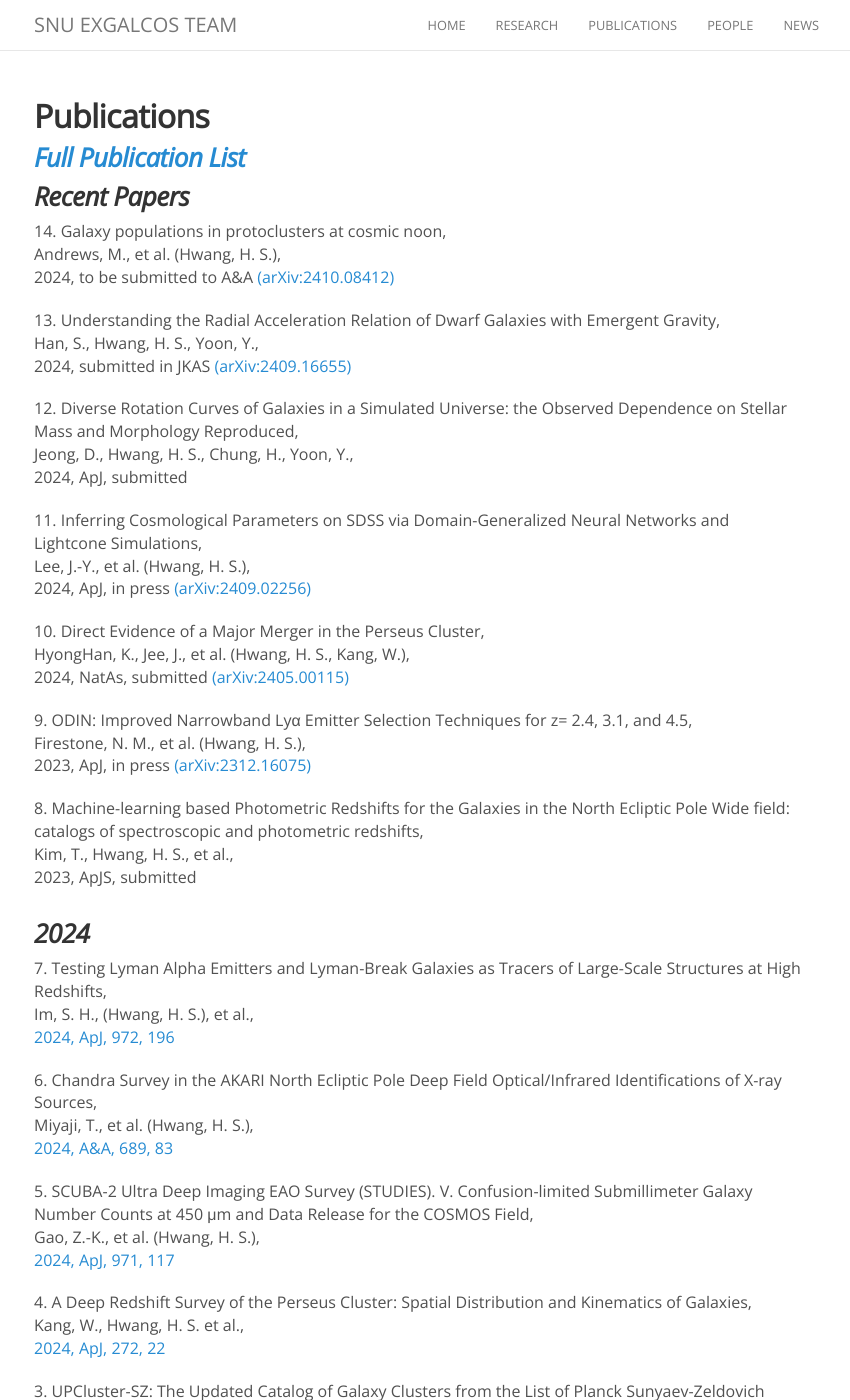
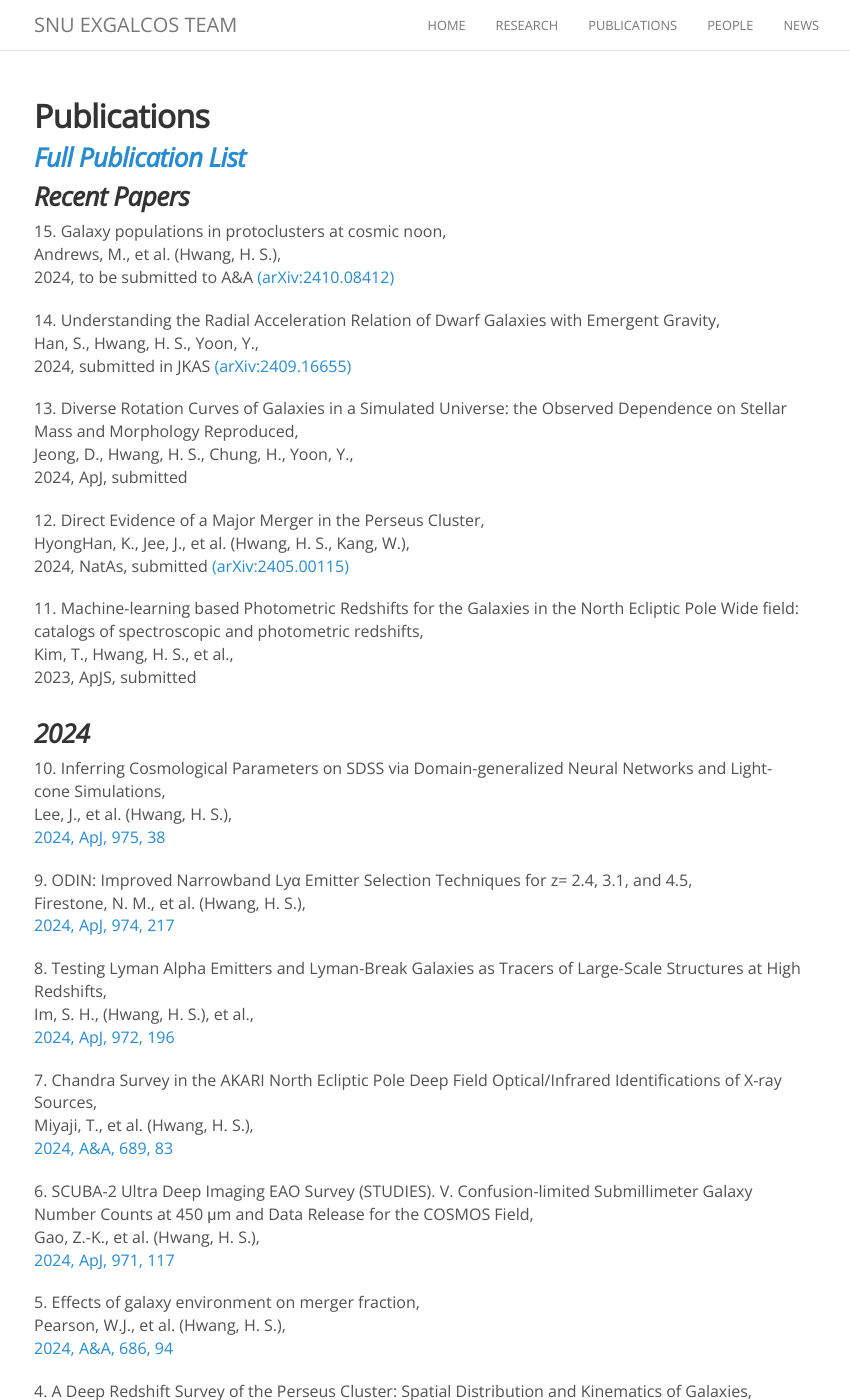
Before and after one commit to exgalcos/exgalcos.github.io, a Jekyll site: the page built from publications.md, in a window 1280 px wide and 1400 px high. Shown: the whole window, without its empty margins (221-1071 px from the left). Built offline with Jekyll 4.4.1, drawn with Linux system fonts in a browser that asks for light colours; nearby versions of some CDN libraries; comment, search, counter and statistics services are not loaded.

Commit message:
Update publications.md

```diff
--- a/publications.md
+++ b/publications.md
@@ -9,47 +9,51 @@ permalink: /publication/
 
 ###  _Recent Papers_
 
-14\. Galaxy populations in protoclusters at cosmic noon, <br>
+15\. Galaxy populations in protoclusters at cosmic noon, <br>
 Andrews, M., et al. (Hwang, H. S.), <br>
 2024, to be submitted to A&A [(arXiv:2410.08412)](https://ui.adsabs.harvard.edu/abs/2024arXiv241008412A/abstract)
 
-13\. Understanding the Radial Acceleration Relation of Dwarf Galaxies with Emergent Gravity, <br>
+14\. Understanding the Radial Acceleration Relation of Dwarf Galaxies with Emergent Gravity, <br>
 Han, S.,  Hwang, H. S.,  Yoon, Y.,<br>
 2024, submitted in JKAS [(arXiv:2409.16655)](https://ui.adsabs.harvard.edu/abs/2024arXiv240916655H/abstract)
 
-12\. Diverse Rotation Curves of Galaxies in a Simulated Universe: the Observed Dependence on Stellar Mass and Morphology Reproduced,<br>
+13\. Diverse Rotation Curves of Galaxies in a Simulated Universe: the Observed Dependence on Stellar Mass and Morphology Reproduced,<br>
 Jeong, D., Hwang, H. S., Chung, H., Yoon, Y.,<br>
 2024, ApJ, submitted
 
-11\. Inferring Cosmological Parameters on SDSS via Domain-Generalized Neural Networks and Lightcone Simulations,<br>
-Lee, J.-Y., et al. (Hwang, H. S.),<br>
-2024, ApJ, in press [(arXiv:2409.02256)](https://ui.adsabs.harvard.edu/abs/2024arXiv240902256L/abstract)
-
-10\. Direct Evidence of a Major Merger in the Perseus Cluster,<br>
+12\. Direct Evidence of a Major Merger in the Perseus Cluster,<br>
 HyongHan, K., Jee, J., et al. (Hwang, H. S., Kang, W.),<br>
 2024, NatAs, submitted [(arXiv:2405.00115)](https://ui.adsabs.harvard.edu/abs/2024arXiv240500115H/abstract)
 
-9\. ODIN: Improved Narrowband Lyα Emitter Selection Techniques for z= 2.4, 3.1, and 4.5,<br>
-Firestone, N. M., et al. (Hwang, H. S.),<br>
-2023, ApJ, in press [(arXiv:2312.16075)](https://ui.adsabs.harvard.edu/abs/2023arXiv231216075F/abstract)
-
-8\. Machine-learning based Photometric Redshifts for the Galaxies in the North Ecliptic Pole Wide field: catalogs of spectroscopic and photometric redshifts,<br>
+11\. Machine-learning based Photometric Redshifts for the Galaxies in the North Ecliptic Pole Wide field: catalogs of spectroscopic and photometric redshifts,<br>
 Kim, T., Hwang, H. S., et al.,<br>
 2023, ApJS, submitted
 
 ###  _2024_
 
-7\. Testing Lyman Alpha Emitters and Lyman-Break Galaxies as Tracers of Large-Scale Structures at High Redshifts,<br>
+10\. Inferring Cosmological Parameters on SDSS via Domain-generalized Neural Networks and Light-cone Simulations, <br>
+Lee, J., et al. (Hwang, H. S.), <br>
+[2024, ApJ, 975, 38](https://ui.adsabs.harvard.edu/abs/2024ApJ...975...38L/abstract)
+
+9\. ODIN: Improved Narrowband Lyα Emitter Selection Techniques for z= 2.4, 3.1, and 4.5,<br>
+Firestone, N. M., et al. (Hwang, H. S.),<br>
+[2024, ApJ, 974, 217](https://ui.adsabs.harvard.edu/abs/2024ApJ...974..217F/abstract)
+
+8\. Testing Lyman Alpha Emitters and Lyman-Break Galaxies as Tracers of Large-Scale Structures at High Redshifts,<br>
 Im, S. H., (Hwang, H. S.), et al.,<br>
 [2024, ApJ, 972, 196](https://ui.adsabs.harvard.edu/abs/2024ApJ...972..196I/abstract)
 
-6\. Chandra Survey in the AKARI North Ecliptic Pole Deep Field Optical/Infrared Identifications of X-ray Sources,<br>
+7\. Chandra Survey in the AKARI North Ecliptic Pole Deep Field Optical/Infrared Identifications of X-ray Sources,<br>
 Miyaji, T., et al. (Hwang, H. S.),<br>
 [2024, A&A, 689, 83](https://ui.adsabs.harvard.edu/abs/2024arXiv240713864M/abstract)
 
-5\. SCUBA-2 Ultra Deep Imaging EAO Survey (STUDIES). V. Confusion-limited Submillimeter Galaxy Number Counts at 450 μm and Data Release for the COSMOS Field,<br>
+6\. SCUBA-2 Ultra Deep Imaging EAO Survey (STUDIES). V. Confusion-limited Submillimeter Galaxy Number Counts at 450 μm and Data Release for the COSMOS Field,<br>
 Gao, Z.-K., et al. (Hwang, H. S.),<br>
 [2024, ApJ, 971, 117](https://ui.adsabs.harvard.edu/abs/2024arXiv240520616G/abstract)
+
+5\. Effects of galaxy environment on merger fraction, <br>
+Pearson, W.J., et al. (Hwang, H. S.),<br>
+[2024, A&A, 686, 94](https://ui.adsabs.harvard.edu/abs/2024A%26A...686A..94P/abstract)
 
 4\. A Deep Redshift Survey of the Perseus Cluster: Spatial Distribution and Kinematics of Galaxies,<br>
 Kang, W., Hwang, H. S. et al.,<br>
```
